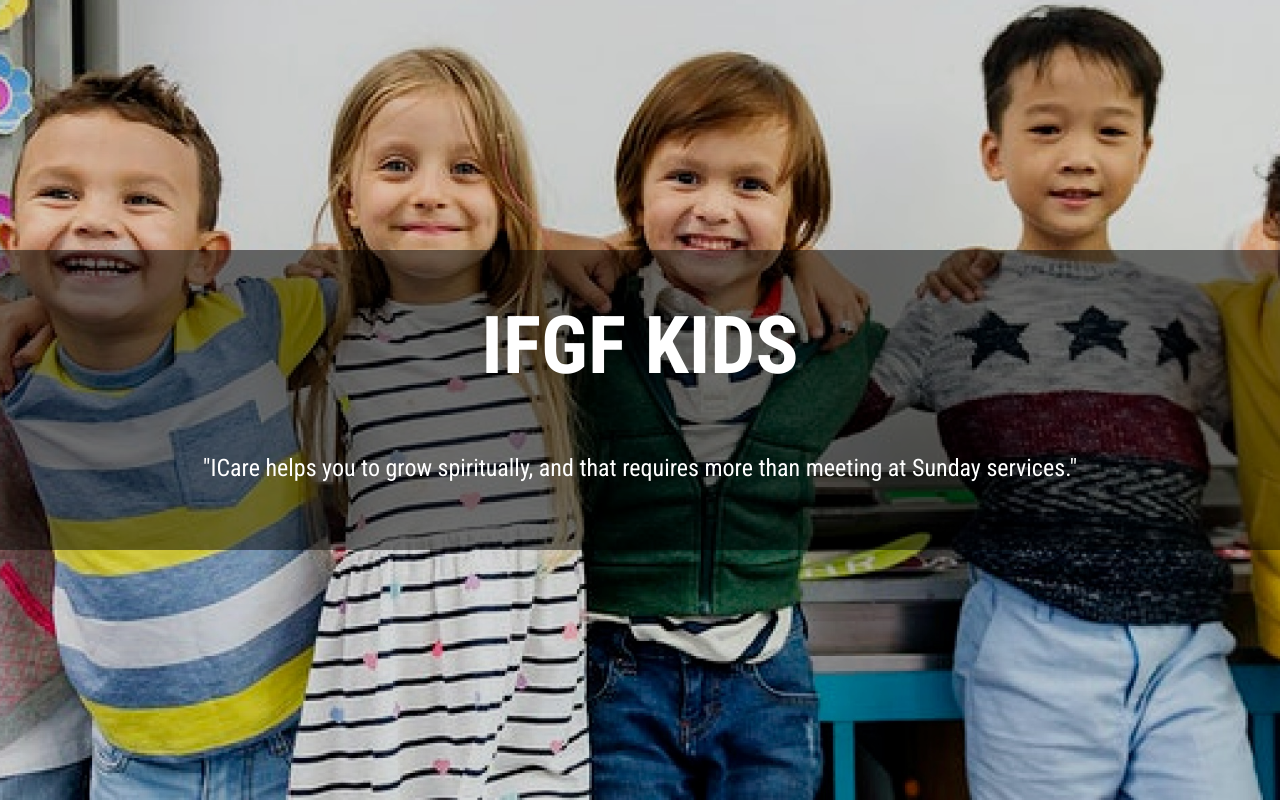
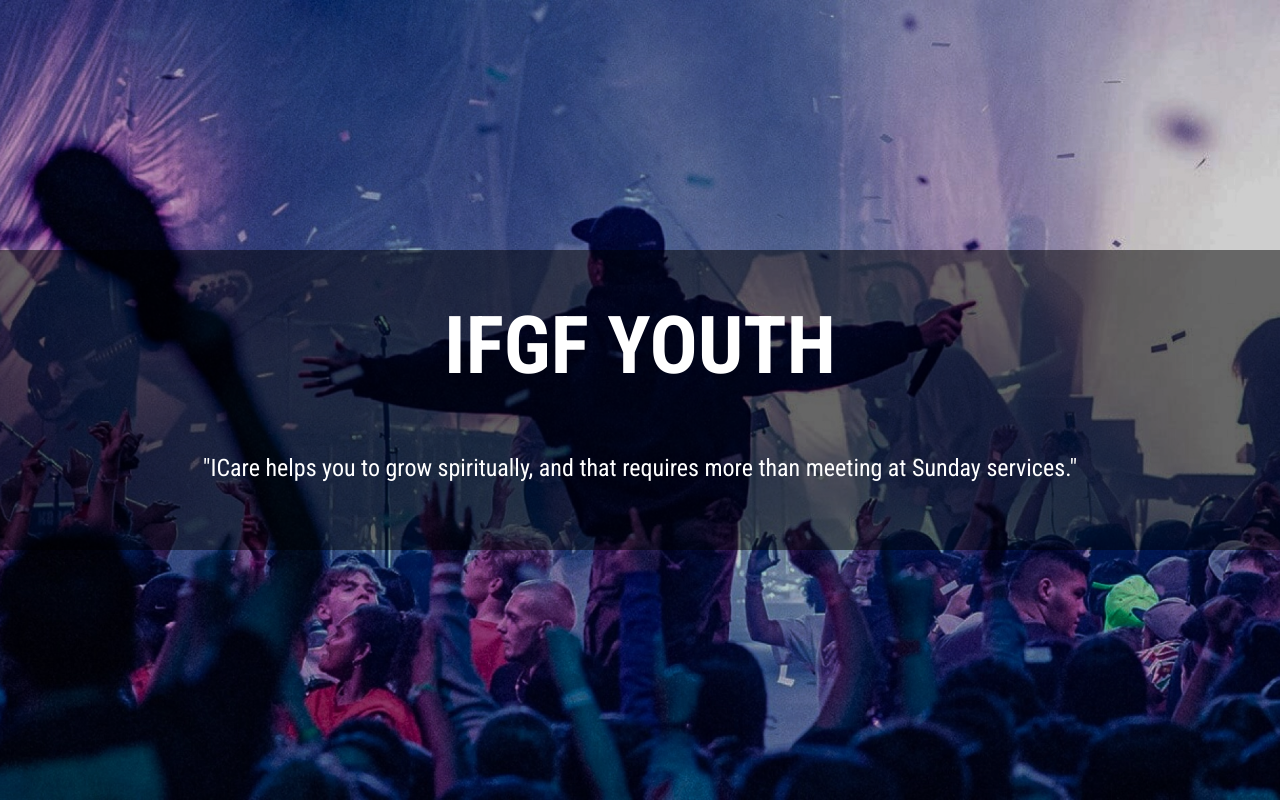
Before and after one commit to Coffee-Inspire/1-ifgf, a React (Create React App) app: page / in a window 1280 px wide. Shown: the top 802 px of the page. Built offline with nearby package versions, Linux system fonts and the light colour scheme.

Commit message:
Halaman ifgf youth

```diff
--- a/src/App.js
+++ b/src/App.js
@@ -2,14 +2,16 @@
 import './App.css';
 // import About from './pages/About'
 import Footer from './components/templates/Footer';
-import IfgfKids from './pages/IfgfKids';
+// import IfgfKids from './pages/IfgfKids';
+import IfgfYouth from './pages/IfgfYouth';
 
 
 function App() {
   return (
     <>
       {/* <About/> */}
-      <IfgfKids/>
+      {/* <IfgfKids/> */}
+      <IfgfYouth/>
       <Footer/>
     </>
   );
--- /dev/null
+++ b/src/pages/IfgfYouth.js
@@ -0,0 +1,91 @@
+// importing use state
+import {useState} from 'react';
+
+// importing react-bootstrap tags
+import {Container} from 'react-bootstrap';
+
+// importing images for banner
+import ifgfKidsImage from '../assets/images/youth.jpg';
+
+// importing banner component
+import Banner from '../components/molecules/Banner';
+
+// importing template for centering text component
+import CenterText from '../components/molecules/CenterText';
+
+// importing event component
+import Event from '../components/templates/Event';
+
+// importing image for event content
+import eventImage from  '../assets/images/event.jpg';
+
+// importing centered position button component
+import CenterButton from '../components/molecules/CenterButton';
+
+function IfgfYouth() {
+    // inputing text
+    let wordCenter = ` God shaped us as an apostolic denomination with specific DNA to fulfill the Great Commission,
+    to show love and Compassion because he is a GOD of Covenant,
+    who declare our purpose in creation. We are called to be a cutting edge church that follows God’s progressive vision,
+    made into champions by the promises of His Word.`;
+
+    // inputing title for banner caption
+    let bannerTitle = 'ifgf youth';
+
+    // inputing text for banner caption
+    let bannerText = 'ICare helps you to grow spiritually, and that requires more than meeting at Sunday services.';
+
+    // inputing title for event heading
+    let eventHeadingTitle = `youth event's`;
+
+    // mock data for event
+    let DUMMY = [
+        {
+            eventName : "EVENT A",
+            eventImage : eventImage,
+            eventText : "You are hovering on Event A"
+        },
+        {
+            eventName : "EVENT B",
+            eventImage : eventImage,
+            eventText : "You are hovering on Event B"
+        },
+        {
+            eventName : "EVENT C",
+            eventImage : eventImage,
+            eventText : "You are hovering on Event C"
+        }
+    ];
+
+    // dummy function for selecting first event text
+    let DUMMY_FIRST_EVENT_TEXT = null;
+    function dummyAssign (){
+        if(DUMMY.length>0){
+            DUMMY_FIRST_EVENT_TEXT=DUMMY[0].eventText
+        }
+    };
+    dummyAssign();
+
+    // declaring state for hovering event
+    const [eventText, setEventText] = useState(DUMMY_FIRST_EVENT_TEXT);
+    return (
+        <Container fluid>
+
+            <Banner bannerImage={ifgfKidsImage} title={bannerTitle} text={bannerText} style2={true}/>
+            <CenterText word={wordCenter}/>
+            <Event title={eventHeadingTitle} data={DUMMY} setEventText={setEventText}/>
+            {DUMMY.length>0 ?
+                <CenterText word={eventText} />
+                : null
+            }
+            {DUMMY.length>0 ?
+                <CenterButton word={"join with us !"}/>
+                : null
+            }
+            <CenterButton word={"contact us"}/>
+
+        </Container>
+    )
+}
+
+export default IfgfYouth
```
